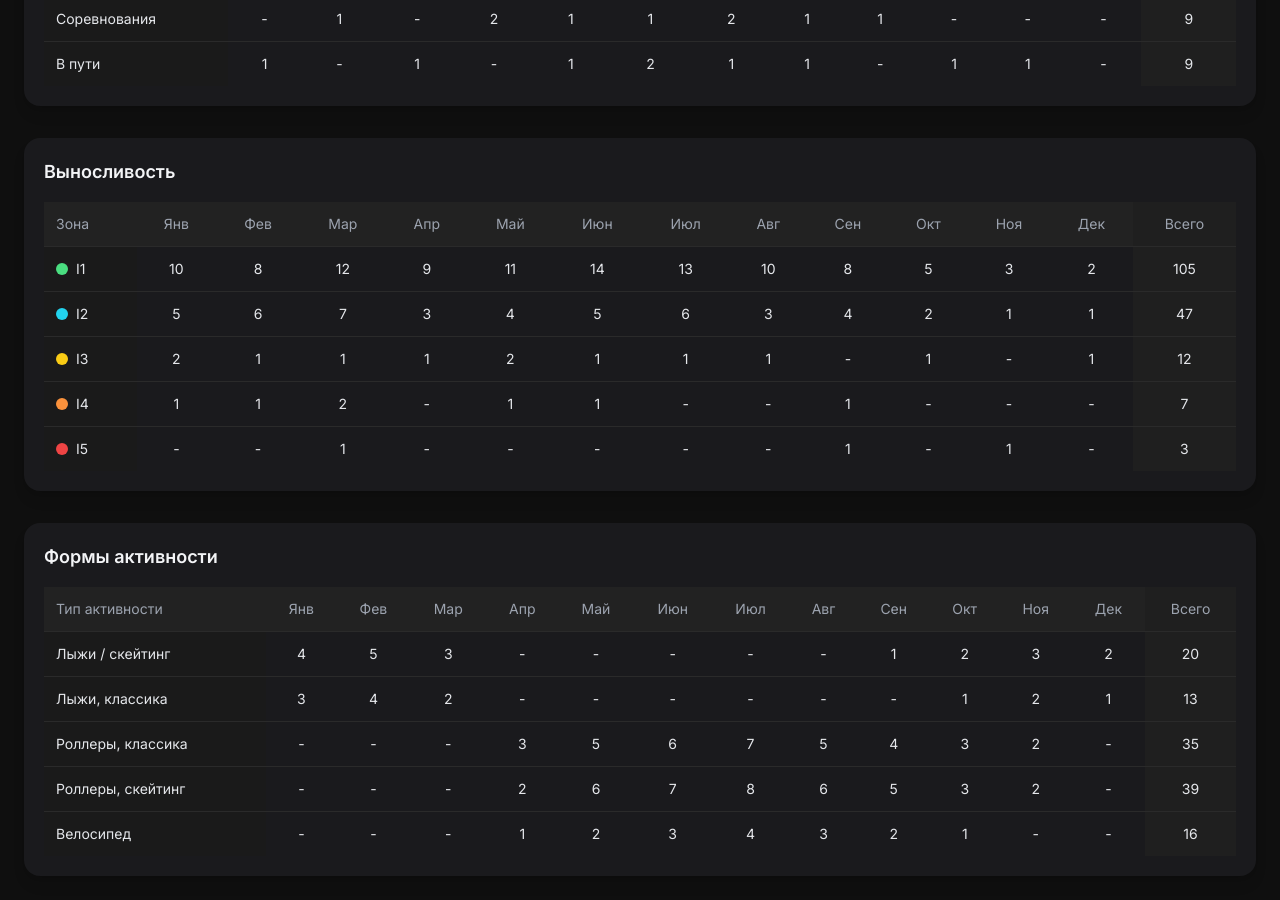
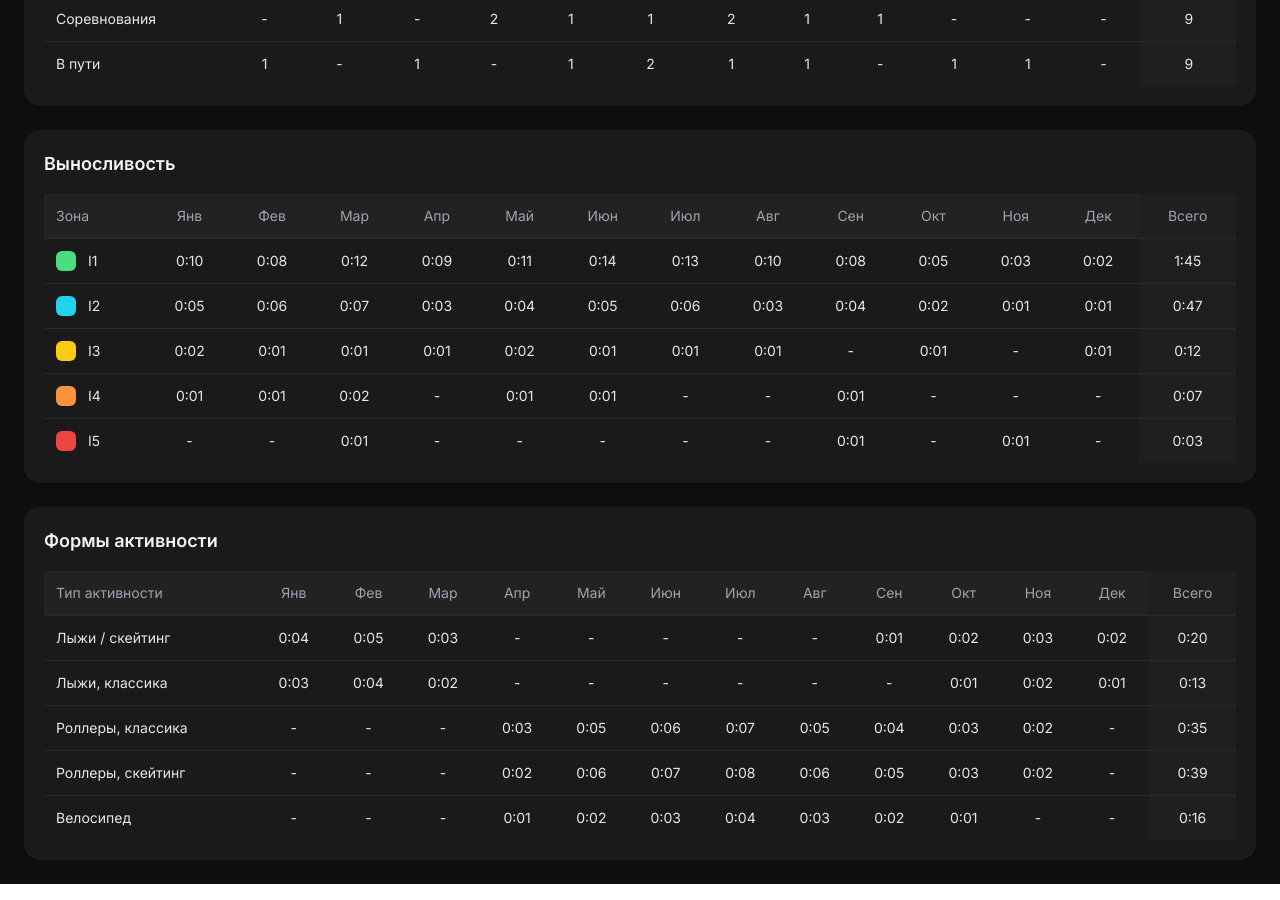
Before and after one commit to mbaliabin/dagbook-test, a React (Vite) app in the folder fasx-frontend/: page /statistics in a window 1280 px wide. Shown: the part 1020-1920 px from the top of the page. Built offline with nearby package versions, Linux system fonts and the light colour scheme.

Commit message:
Доработка StatisticsPage.tsx 222

```diff
--- a/fasx-frontend/src/pages/StatisticsPage.tsx
+++ b/fasx-frontend/src/pages/StatisticsPage.tsx
@@ -23,9 +23,7 @@ import { DateRange } from "react-date-range";
 import { ru } from "date-fns/locale";
 import "react-date-range/dist/styles.css";
 import "react-date-range/dist/theme/default.css";
-import weekOfYear from "dayjs/plugin/weekOfYear";
 
-dayjs.extend(weekOfYear);
 dayjs.locale("ru");
 
 export default function StatsPage() {
@@ -72,26 +70,16 @@ export default function StatsPage() {
   };
 
   // --- Новая логика колонок ---
-  const computeWeekColumns = () => {
-    const today = dayjs();
-    const currentWeek = today.week(); // текущая неделя
+  const computeColumns = () => {
+    if (periodType === "week") {
       const weeks: string[] = [];
-    for (let i = 1; i <= currentWeek; i++) {
-      weeks.push(`Неделя ${i}`);
+      const currentWeek = dayjs().week(); // текущая неделя
+      for (let i = 1; i <= currentWeek; i++) weeks.push(`Неделя ${i}`);
+      return weeks;
     }
-    return weeks;
-  };
-
-  const computeMonthColumns = () => {
-    const today = dayjs();
-    const currentMonth = today.month(); // 0-11
-    return months.slice(0, currentMonth + 1);
-  };
-
-  const computeColumns = () => {
-    if (periodType === "week") return computeWeekColumns();
-    if (periodType === "month") return computeMonthColumns();
-    if (periodType === "year") return months;
+    if (periodType === "month" || periodType === "year") {
+      return months;
+    }
     if (periodType === "custom") {
       const start = dayjs(dateRange.startDate);
       const end = dayjs(dateRange.endDate);
@@ -260,11 +248,14 @@ export default function StatsPage() {
           </div>
         </div>
 
-        {/* Таблицы */}
-        {/* Параметры дня */}
-        <div className="bg-[#1a1a1d] p-5 rounded-2xl shadow-lg overflow-x-auto">
+        {/* Общий горизонтальный скролл для всех таблиц */}
+        <div className="overflow-x-auto">
+          <div className="min-w-[900px] space-y-6">
+
+            {/* Таблица Параметры дня */}
+            <div className="bg-[#1a1a1d] p-5 rounded-2xl shadow-lg">
               <h2 className="text-lg font-semibold text-gray-100 mb-4">Параметры дня</h2>
-          <table className="w-full min-w-[900px] text-sm border-collapse">
+              <table className="w-full text-sm border-collapse">
                 <thead>
                   <tr className="bg-[#222] text-gray-400 text-left">
                     <th className="p-3 font-medium sticky left-0 bg-[#222]">Параметр</th>
@@ -277,7 +268,7 @@ export default function StatsPage() {
                     { param: "Болезнь", months: [1, 0, 0, 0, 0, 0, 0, 0, 0, 1, 0, 0] },
                     { param: "Выходной", months: [2, 3, 1, 2, 1, 1, 3, 2, 1, 2, 1, 1] },
                     { param: "Соревнования", months: [0, 1, 0, 2, 1, 1, 2, 1, 1, 0, 0, 0] },
-                { param: "В пути", months: [1, 0, 1, 0, 1, 2, 1, 1, 0, 1, 1, 0] },
+                    { param: "В пути", months: [1, 0, 1, 0, 1, 2, 1, 1, 0, 1, 1, 0] }
                   ].map((row) => {
                     const filtered = row.months.slice(0, filteredMonths.length);
                     const total = filtered.reduce((a,b)=>a+b,0);
@@ -293,10 +284,10 @@ export default function StatsPage() {
               </table>
             </div>
 
-        {/* Выносливость */}
-        <div className="bg-[#1a1a1d] p-5 rounded-2xl shadow-lg overflow-x-auto">
+            {/* Таблица Выносливость */}
+            <div className="bg-[#1a1a1d] p-5 rounded-2xl shadow-lg">
               <h2 className="text-lg font-semibold text-gray-100 mb-4">Выносливость</h2>
-          <table className="w-full min-w-[900px] text-sm border-collapse">
+              <table className="w-full text-sm border-collapse">
                 <thead>
                   <tr className="bg-[#222] text-gray-400 text-left">
                     <th className="p-3 font-medium sticky left-0 bg-[#222]">Зона</th>
@@ -307,22 +298,22 @@ export default function StatsPage() {
                 <tbody>
                   {filteredEnduranceZones.map((z) => (
                     <tr key={z.zone} className="border-t border-[#2a2a2a] hover:bg-[#252525]/60 transition">
-                  <td className="p-3 flex items-center gap-2 sticky left-0 bg-[#1a1a1a]">
-                    <span className="inline-block w-3 h-3 rounded-full" style={{ backgroundColor: z.color }}></span>
+                      <td className="p-3 flex items-center gap-3 sticky left-0 bg-[#1a1a1a]">
+                        <div className="w-5 h-5 rounded-md" style={{ backgroundColor: z.color }}></div>
                         {z.zone}
                       </td>
-                  {z.months.map((val,i)=>(<td key={i} className="p-3 text-center">{val>0?val:"-"}</td>))}
-                  <td className="p-3 text-center font-medium bg-[#1f1f1f]">{z.total}</td>
+                      {z.months.map((val,i)=>(<td key={i} className="p-3 text-center">{val>0?formatTime(val):"-"}</td>))}
+                      <td className="p-3 text-center font-medium bg-[#1f1f1f]">{formatTime(z.total)}</td>
                     </tr>
                   ))}
                 </tbody>
               </table>
             </div>
 
-        {/* Формы активности */}
-        <div className="bg-[#1a1a1d] p-5 rounded-2xl shadow-lg overflow-x-auto">
+            {/* Таблица Формы активности */}
+            <div className="bg-[#1a1a1d] p-5 rounded-2xl shadow-lg">
               <h2 className="text-lg font-semibold text-gray-100 mb-4">Формы активности</h2>
-          <table className="w-full min-w-[900px] text-sm border-collapse">
+              <table className="w-full text-sm border-collapse">
                 <thead>
                   <tr className="bg-[#222] text-gray-400 text-left">
                     <th className="p-3 font-medium sticky left-0 bg-[#222]">Тип активности</th>
@@ -334,8 +325,8 @@ export default function StatsPage() {
                   {filteredMovementTypes.map((m) => (
                     <tr key={m.type} className="border-t border-[#2a2a2a] hover:bg-[#252525]/60 transition">
                       <td className="p-3 sticky left-0 bg-[#1a1a1a]">{m.type}</td>
-                  {m.months.map((val,i)=>(<td key={i} className="p-3 text-center">{val>0?val:"-"}</td>))}
-                  <td className="p-3 text-center font-medium bg-[#1f1f1f]">{m.total}</td>
+                      {m.months.map((val,i)=>(<td key={i} className="p-3 text-center">{val>0?formatTime(val):"-"}</td>))}
+                      <td className="p-3 text-center font-medium bg-[#1f1f1f]">{formatTime(m.total)}</td>
                     </tr>
                   ))}
                 </tbody>
@@ -344,5 +335,7 @@ export default function StatsPage() {
 
           </div>
         </div>
+      </div>
+    </div>
   );
 }
```
Lines whose indentation alone changed are shown as unchanged.
